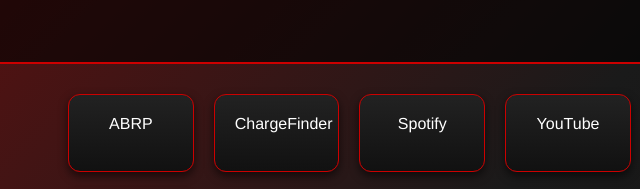
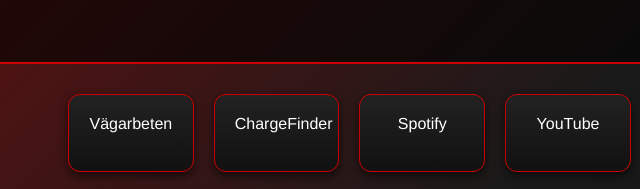
Before and after one commit to skopat/Tesla2, a plain HTML site: page index.html in a window 1280 px wide. Shown: the top 189 px of the page, 72-712 px from the left. Drawn offline with Linux system fonts and the light colour scheme.

Commit message:
Update index.html

```diff
--- a/index.html
+++ b/index.html
@@ -94,7 +94,7 @@
 
 <div class="container">
     <div class="button-grid">
-        <a href="#" class="btn">ABRP</a>
+        <a href="https://www.trafikverket.se/trafikinformation/vag/?map_x=452262.4846&map_y=6402327.1977&map_z=5&map_l=101100000000000" class="btn">Vägarbeten</a>
         <a href="#" class="btn">ChargeFinder</a>
         <a href="#" class="btn">Spotify</a>
         <a href="#" class="btn">YouTube</a>
```
